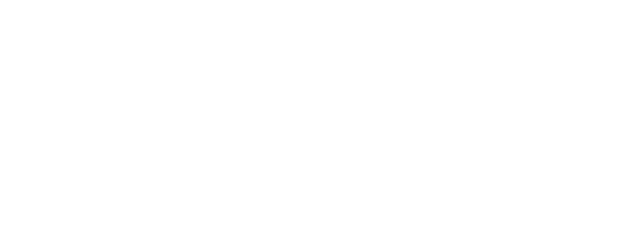
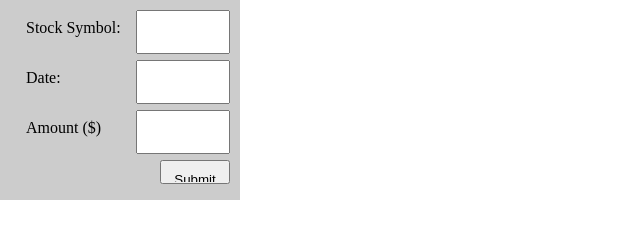
Before and after one commit to sandworm-hr/sandworm-hr, a website: page client/index.html in a window 1280 px wide. Shown: the whole page, without its empty margins (0-640 px from the left). Drawn offline with Linux system fonts and the light colour scheme.

Commit message:
Create basic formView

```diff
--- a/client/app/views/FormView.js
+++ b/client/app/views/FormView.js
@@ -1,13 +1,18 @@
 // Backbone view for the stock submission form
 var FormView = Backbone.View.extend({
 
-  el: 'div',
-
   initialize: function(){
+    this.render();
   },
 
   render: function(){
-    return this.$el;
+    return this.$el.html('\
+      <form>\
+        <input><span>Stock Symbol:</span>\
+        <input/><span>Date:</span>\
+        <input/><span>Amount ($)</span>\
+        <input type="submit"/>\
+      </form>');
   }
 
 });
--- a/client/index.html
+++ b/client/index.html
@@ -7,6 +7,7 @@
     <script src="assets/jquery.min.js"></script>
     <script src="assets/underscore-min.js"></script>
     <script src="assets/backbone-min.js"></script>
+    <link rel="stylesheet" href="styles/style.css">
 
   </head>
   <body>
--- /dev/null
+++ b/client/styles/style.css
@@ -0,0 +1,70 @@
+/* http://meyerweb.com/eric/tools/css/reset/
+   v2.0 | 20110126
+   License: none (public domain)
+*/
+
+html, body, div, span, applet, object, iframe,
+h1, h2, h3, h4, h5, h6, p, blockquote, pre,
+a, abbr, acronym, address, big, cite, code,
+del, dfn, em, img, ins, kbd, q, s, samp,
+small, strike, strong, sub, sup, tt, var,
+b, u, i, center,
+dl, dt, dd, ol, ul, li,
+fieldset, form, label, legend,
+table, caption, tbody, tfoot, thead, tr, th, td,
+article, aside, canvas, details, embed,
+figure, figcaption, footer, header, hgroup,
+menu, nav, output, ruby, section, summary,
+time, mark, audio, video {
+  margin: 0;
+  padding: 0;
+  border: 0;
+  font-size: 100%;
+  font: inherit;
+  vertical-align: baseline;
+}
+/* HTML5 display-role reset for older browsers */
+article, aside, details, figcaption, figure,
+footer, header, hgroup, menu, nav, section {
+  display: block;
+}
+body {
+  line-height: 1;
+}
+ol, ul {
+  list-style: none;
+}
+blockquote, q {
+  quotes: none;
+}
+blockquote:before, blockquote:after,
+q:before, q:after {
+  content: '';
+  content: none;
+}
+table {
+  border-collapse: collapse;
+  border-spacing: 0;
+}
+/* CSS reset End*/
+
+form {
+  padding: 10px;
+  width:  220px;
+  height: 180px;
+  background: #ccc;
+}
+
+span {
+  height: 30px;
+  padding: 10px;
+  width: 100px;
+  float: right;
+}
+
+input {
+  height: 20px;
+  padding: 10px;
+  float: right;
+  width:  70px;
+}
```
